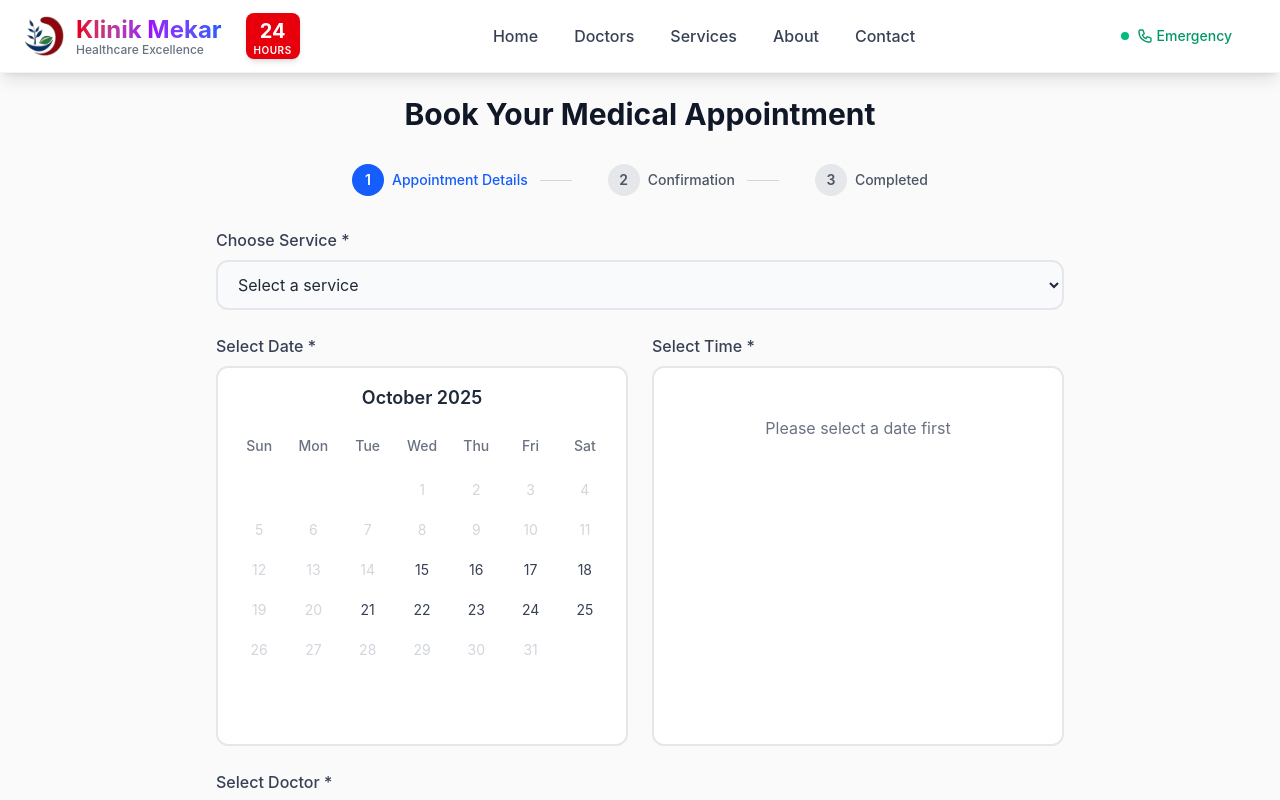
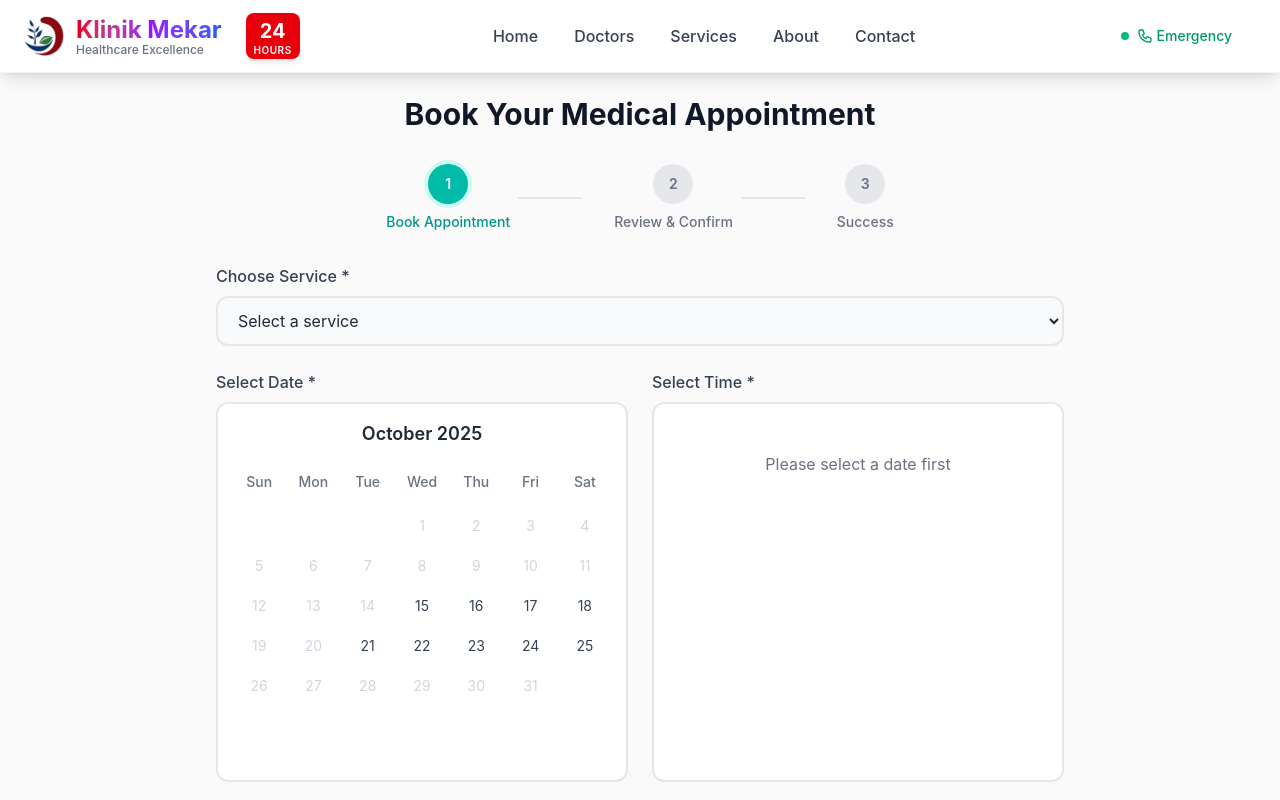
Before and after one commit to yapsancode/clinic-booking-2025, a Next.js app: page /book-appointment in a window 1280 px wide. Shown: the top 800 px of the page. Built offline with nearby package versions, Linux system fonts and the light colour scheme.

Commit message:
fix booking steps

```diff
--- a/src/app/(main)/book-appointment/BookingForm.tsx
+++ b/src/app/(main)/book-appointment/BookingForm.tsx
@@ -2,7 +2,6 @@
 import { useBooking } from "@/context/BookingContext";
 import StepsIndicator from "@/components/booking/StepsIndicator";
 import StepAppointment from "@/components/booking/steps/StepAppointment";
-import StepPatient from "@/components/booking/steps/StepPatient";
 import StepConfirm from "@/components/booking/steps/StepConfirm";
 import StepCompleted from "@/components/booking/steps/StepCompleted";
 
@@ -20,8 +19,7 @@ export default function BookingForm() {
 
       <main>
         {currentStep === 1 && <StepAppointment />}
-        {/* {currentStep === 2 && <StepPatient />} */}
-        {currentStep === 2 && <StepConfirm />} // Confirmation and Auth
+        {currentStep === 2 && <StepConfirm />}
         {currentStep === 3 && <StepCompleted />}
       </main>
     </div>
--- a/src/components/booking/StepsIndicator.tsx
+++ b/src/components/booking/StepsIndicator.tsx
@@ -7,45 +7,76 @@ type Step = {
 };
 
 const steps: Step[] = [
-  { id: 1, title: "Appointment Details" },
-  { id: 2, title: "Confirmation" },
-  { id: 3, title: "Completed" },
+  { id: 1, title: "Book Appointment" },
+  { id: 2, title: "Review & Confirm" },
+  { id: 3, title: "Success" },
 ];
 
 export default function StepsIndicator({ currentStep }: { currentStep: number }) {
   return (
-    <nav className="mb-8">
-      <ol className="flex items-center justify-center space-x-6">
-        {steps.map((step) => {
+    <nav className="mb-8" aria-label="Progress">
+      <ol className="flex items-center justify-center space-x-2 sm:space-x-6">
+        {steps.map((step, index) => {
           const isActive = step.id === currentStep;
           const isCompleted = step.id < currentStep;
 
           return (
             <li key={step.id} className="flex items-center">
+              {/* Step Circle */}
+              <div className="flex flex-col items-center">
                 <div
                   className={cn(
-                  "flex items-center justify-center w-8 h-8 rounded-full text-sm font-semibold",
+                    "flex items-center justify-center w-10 h-10 rounded-full text-sm font-semibold transition-all duration-300",
                     isCompleted
-                    ? "bg-green-600 text-white"
+                      ? "bg-teal-500 text-white"
                       : isActive
-                    ? "bg-blue-600 text-white"
-                    : "bg-gray-200 text-gray-600"
+                      ? "bg-teal-500 text-white ring-4 ring-teal-100"
+                      : "bg-gray-200 text-gray-500"
                   )}
+                  aria-current={isActive ? "step" : undefined}
                 >
-                {step.id}
+                  {isCompleted ? (
+                    <svg
+                      className="w-6 h-6"
+                      fill="currentColor"
+                      viewBox="0 0 20 20"
+                      aria-hidden="true"
+                    >
+                      <path
+                        fillRule="evenodd"
+                        d="M16.707 5.293a1 1 0 010 1.414l-8 8a1 1 0 01-1.414 0l-4-4a1 1 0 011.414-1.414L8 12.586l7.293-7.293a1 1 0 011.414 0z"
+                        clipRule="evenodd"
+                      />
+                    </svg>
+                  ) : (
+                    step.id
+                  )}
                 </div>
+
+                {/* Step Title */}
                 <span
                   className={cn(
-                  "ml-2 text-sm font-medium",
-                  isActive ? "text-blue-600" : "text-gray-600"
+                    "mt-2 text-xs sm:text-sm font-medium text-center transition-colors duration-300",
+                    isActive
+                      ? "text-teal-600"
+                      : isCompleted
+                      ? "text-teal-600"
+                      : "text-gray-500"
                   )}
                 >
                   {step.title}
                 </span>
+              </div>
 
               {/* Connector Line */}
-              {step.id < steps.length && (
-                <span className="mx-3 h-px w-8 bg-gray-300"></span>
+              {index < steps.length - 1 && (
+                <div
+                  className={cn(
+                    "h-0.5 w-8 sm:w-16 mx-2 transition-all duration-300",
+                    isCompleted ? "bg-teal-500" : "bg-gray-200"
+                  )}
+                  aria-hidden="true"
+                />
               )}
             </li>
           );
--- a/src/components/booking/steps/StepCompleted.tsx
+++ b/src/components/booking/steps/StepCompleted.tsx
@@ -2,7 +2,7 @@
 import { useBooking } from "@/context/BookingContext";
 
 export default function StepCompleted() {
-  const { form, reset } = useBooking();
+  const { reset } = useBooking();
 
   const handleBookAnother = () => {
     reset();
@@ -13,20 +13,25 @@ export default function StepCompleted() {
   };
 
   return (
-    <section aria-labelledby="step4-heading" className="text-center py-10">
+    <section aria-labelledby="step3-heading" className="text-center py-10">
       <div className="w-20 h-20 mx-auto bg-teal-100 rounded-full flex items-center justify-center mb-6">
         <svg className="w-12 h-12 text-teal-500" fill="none" stroke="currentColor" viewBox="0 0 24 24" xmlns="http://www.w3.org/2000/svg" aria-hidden="true">
           <path strokeLinecap="round" strokeLinejoin="round" strokeWidth="2" d="M5 13l4 4L19 7"></path>
         </svg>
       </div>
-      <h2 id="step4-heading" className="text-3xl font-bold text-gray-900 mb-4">Appointment Successfully Booked!</h2>
+
+      <h2 id="step3-heading" className="text-3xl font-bold text-gray-900 mb-4">
+        Appointment Successfully Booked!
+      </h2>
+
       <div className="max-w-md mx-auto mb-8">
         <p className="text-gray-600 mb-2">
-          Thank you, <strong>{form.name}</strong>! Your appointment has been confirmed.
+          Thank you! Your appointment has been confirmed.
         </p>
         <p className="text-gray-600 mb-4">
-          A confirmation email with all the details has been sent to <strong>{form.email}</strong>.
+          A confirmation email with all the details has been sent to your email address.
         </p>
+
         <div className="bg-green-50 border border-green-200 rounded-lg p-4 text-left">
           <h3 className="font-semibold text-green-800 mb-2">Next Steps:</h3>
           <ul className="text-sm text-green-700 space-y-1">
@@ -37,6 +42,7 @@ export default function StepCompleted() {
           </ul>
         </div>
       </div>
+
       <div className="flex flex-col sm:flex-row gap-4 justify-center max-w-md mx-auto">
         <button
           type="button"
--- a/src/components/booking/steps/StepConfirm.tsx
+++ b/src/components/booking/steps/StepConfirm.tsx
@@ -171,7 +171,7 @@ export default function StepConfirm() {
   };
 
   return (
-    <>
+    <div className="relative"> {/* Add this wrapper */}
       <section aria-labelledby="step2-heading">
         <h2 id="step2-heading" className="text-2xl font-bold text-gray-900 mb-6">
           Review & Confirm
@@ -233,19 +233,23 @@ export default function StepConfirm() {
         </div>
       </section>
 
-      {/* Modals */}
+      {/* Modals - Portaled at document level */}
+      {showAuthModal && (
         <AuthModal
           isOpen={showAuthModal}
           onClose={() => setShowAuthModal(false)}
           onSuccess={handleAuthSuccess}
         />
+      )}
 
+      {showPhoneModal && (
         <PhoneModal
           isOpen={showPhoneModal}
           userName={user?.name || 'there'}
           onClose={() => setShowPhoneModal(false)}
           onSubmit={handlePhoneSubmit}
         />
-    </>
+      )}
+    </div>
   );
 }
--- a/src/context/BookingContext.tsx
+++ b/src/context/BookingContext.tsx
@@ -1,64 +1,56 @@
 "use client";
+import { createContext, useContext, useState, ReactNode } from "react";
 import { BookingForm } from "@/lib/validation";
-import { createContext, useContext, useState, ReactNode } from "react";
 
-type BookingContextType = {
+interface BookingContextType {
+  currentStep: number;
   form: BookingForm;
+  setStep: (step: number) => void;
   setForm: (data: Partial<BookingForm>) => void;
-  currentStep: number;
-  setStep: (step: number) => void;
   reset: () => void;
-};
+}
 
 const BookingContext = createContext<BookingContextType | undefined>(undefined);
 
+const initialFormState: BookingForm = {
+  service: "",
+  date: "",
+  time: "",
+  doctor: "",
+  name: "",
+  email: "",
+  phone: "",
+  reason: "",
+};
+
 export function BookingProvider({ children }: { children: ReactNode }) {
-  // ✅ Strongly type form with BookingForm
-  const [form, setFormState] = useState<BookingForm>({
-    doctor: "",
-    name: "",
-    email: "",
-    phone: "",
-    service: "",
-    date: "",
-    time: "",
-    reason: "", // ✅ default empty string so it's always safe in UI
-  });
+  const [currentStep, setCurrentStep] = useState(1);
+  const [form, setFormState] = useState<BookingForm>(initialFormState);
 
-  const [currentStep, setCurrentStep] = useState(1);
+  const setStep = (step: number) => {
+    setCurrentStep(step);
+  };
 
-  // ✅ Accept Partial<BookingForm> safely
   const setForm = (data: Partial<BookingForm>) => {
     setFormState((prev) => ({ ...prev, ...data }));
   };
 
-  // ✅ Reset clears everything and goes back to step 1
   const reset = () => {
-    setFormState({
-      doctor: "",
-      name: "",
-      email: "",
-      phone: "",
-      service: "",
-      date: "",
-      time: "",
-      reason: "",
-    });
     setCurrentStep(1);
+    setFormState(initialFormState);
   };
 
   return (
-    <BookingContext.Provider
-      value={{ form, setForm, currentStep, setStep: setCurrentStep, reset }}
-    >
+    <BookingContext.Provider value={{ currentStep, form, setStep, setForm, reset }}>
       {children}
     </BookingContext.Provider>
   );
 }
 
-// ✅ Safer hook with context guard
-export const useBooking = () => {
-  const ctx = useContext(BookingContext);
-  if (!ctx) throw new Error("useBooking must be used within BookingProvider");
-  return ctx;
-};
+export function useBooking() {
+  const context = useContext(BookingContext);
+  if (!context) {
+    throw new Error("useBooking must be used within BookingProvider");
+  }
+  return context;
+}
```
Also changed, not shown: src/components/auth/AuthModal.tsx (+22 -19 lines). Lines whose indentation alone changed are shown as unchanged.
